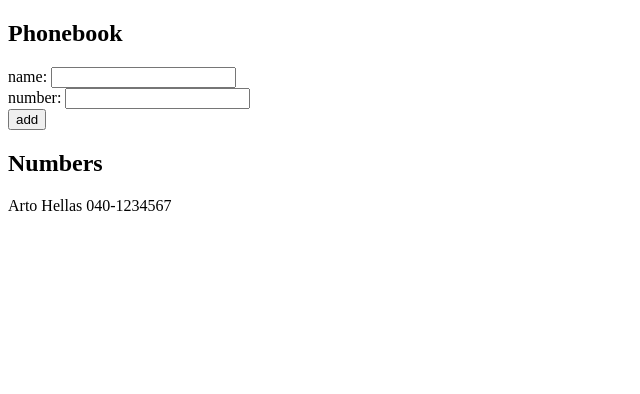
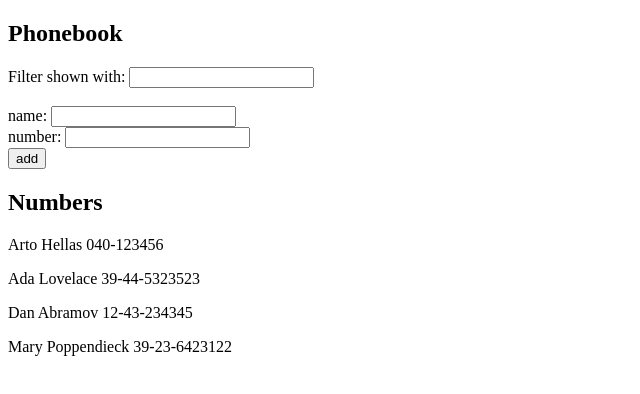
Before and after one commit to thefl0ur/fullstackopen, a React (Vite) app in the folder part2/phonebook/: page / in a window 1280 px wide. Shown: the top 394 px of the page, without its empty margins (0-640 px from the left). Built offline with nearby package versions, Linux system fonts and the light colour scheme.

Commit message:
Part 2: Exercise 2.9

```diff
--- a/part2/phonebook/src/App.jsx
+++ b/part2/phonebook/src/App.jsx
@@ -8,10 +8,15 @@ const Person = ({person}) => {
 
 const App = () => {
   const [persons, setPersons] = useState([
-    { name: 'Arto Hellas', phoneNumber: '040-1234567', id: '1'},
+    { name: 'Arto Hellas', phoneNumber: '040-123456', id: '1' },
+    { name: 'Ada Lovelace', phoneNumber: '39-44-5323523', id: '2' },
+    { name: 'Dan Abramov', phoneNumber: '12-43-234345', id: '3' },
+    { name: 'Mary Poppendieck', phoneNumber: '39-23-6423122', id: '4' }
   ])
+
   const [newName, setNewName] = useState('')
   const [newPhone, setNewPhone] = useState('')
+  const [newFilter, setnewFilter] = useState('')
 
   const onChangeNameInput = (event) => {
     setNewName(event.target.value)
@@ -19,6 +24,16 @@ const App = () => {
 
   const onChangePhonenNumberInput = (event) => {
     setNewPhone(event.target.value)
+  }
+  const filteredPersons = newFilter
+    ? persons.filter(person => (
+        person.name.toLocaleLowerCase().indexOf(newFilter.toLocaleLowerCase()) != -1
+      )
+    )
+    : persons
+  const onChangeFilterInput = (event) => {
+    setnewFilter(event.target.value)
+
   }
 
   const onSubmit = (event) => {
@@ -43,6 +58,10 @@ const App = () => {
   return (
     <div>
       <h2>Phonebook</h2>
+      <div>
+        Filter shown with: <input onChange={onChangeFilterInput} value={newFilter}/>
+      </div>
+      <br/>
       <form onSubmit={onSubmit}>
         <div>
           name: <input value={newName} onChange={onChangeNameInput}/>
@@ -56,7 +75,7 @@ const App = () => {
       </form>
       <h2>Numbers</h2>
       {
-        persons.map(person => (
+        filteredPersons.map(person => (
           <Person key={person.id} person={person}/>
           )
         )
```
